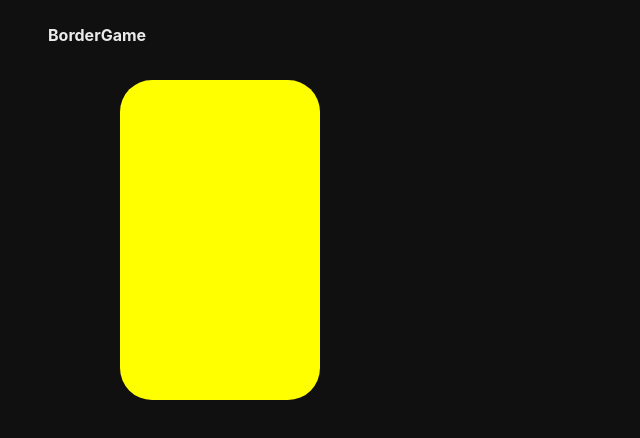
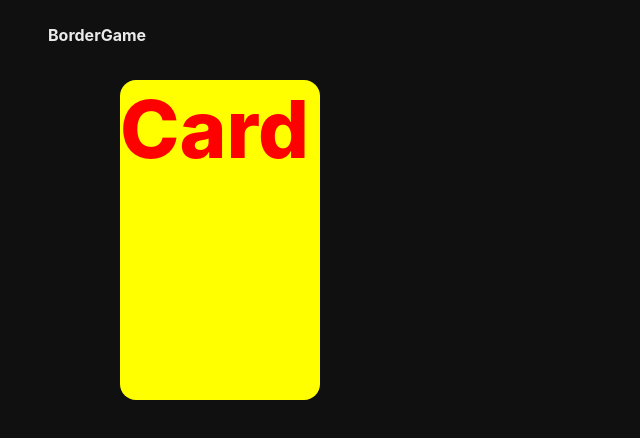
Before and after one commit to yyb02006/Boardgame, a React (Create React App) app: page /card-flipper in a window 1280 px wide. Shown: the top 438 px of the page, without its empty margins (0-640 px from the left). Built offline with nearby package versions, Linux system fonts and the light colour scheme.

Commit message:
카드위로 마우스를 올렸을 때 모션 추가

```diff
--- a/src/routes/CardFlipper.tsx
+++ b/src/routes/CardFlipper.tsx
@@ -36,7 +36,8 @@ const CardStyle = styled.div`
 	color: red;
 	background-color: yellow;
 	position: relative;
-	border-radius: 16% / 10%;
+	border-radius: 8% / 5%;
+	transform-origin: 0% 0%;
 	&.Forward {
 		${flip('normal')}
 	}
@@ -45,32 +46,41 @@ const CardStyle = styled.div`
 	}
 `;
 
+const CardWrapper = styled.div`
+	width: 200px;
+	height: 320px;
+`;
+
 const Card = () => {
 	const [cardState, setCardState] = useState<'forward' | 'reverse'>('forward');
 	const ref = useRef<HTMLDivElement | null>(null);
-	const box = ref.current;
 	const onCardMove = (event: React.MouseEvent<HTMLDivElement>) => {
+		const box = ref.current;
 		const { clientX, clientY, currentTarget } = event;
 		const { left, top, width, height } = currentTarget.getBoundingClientRect();
-		const normalizedWidth = (clientX - left) / width + 1;
-		const normalizedHeight = (clientY - top) / height + 1;
+		const normalizedWidth = ((clientX - left) / width) * 20;
+		const normalizedHeight = ((clientY - top) / height) * 20;
 		if (box) {
-			box.style.transform = `scale(${normalizedWidth},${normalizedHeight})`;
+			box.style.transition = `transform 0.2s linear`;
+			box.style.transform = `rotateX(${normalizedHeight}deg) rotateY(-${normalizedWidth}deg)`;
 		}
 	};
-	const onCardLeave = (event: React.MouseEvent<HTMLDivElement>) => {
+	const onCardLeave = () => {
+		const box = ref.current;
 		if (box) {
-			box.style.transform = `scale(1)`;
+			box.style.transition = `transform 0.5s ease`;
+			box.style.transform = `rotateX(0) rotateY(0)`;
 		}
 	};
 	return (
 		<div
 			onClick={() => {
 				setCardState((p) => (p === 'forward' ? 'reverse' : 'forward'));
-				console.log('clicked');
 			}}
 		>
-			<CardStyle onMouseMove={onCardMove} onMouseLeave={onCardLeave} ref={ref}></CardStyle>
+			<CardWrapper onMouseMove={onCardMove} onMouseLeave={onCardLeave}>
+				<CardStyle ref={ref}>Card</CardStyle>
+			</CardWrapper>
 		</div>
 	);
 };
```
